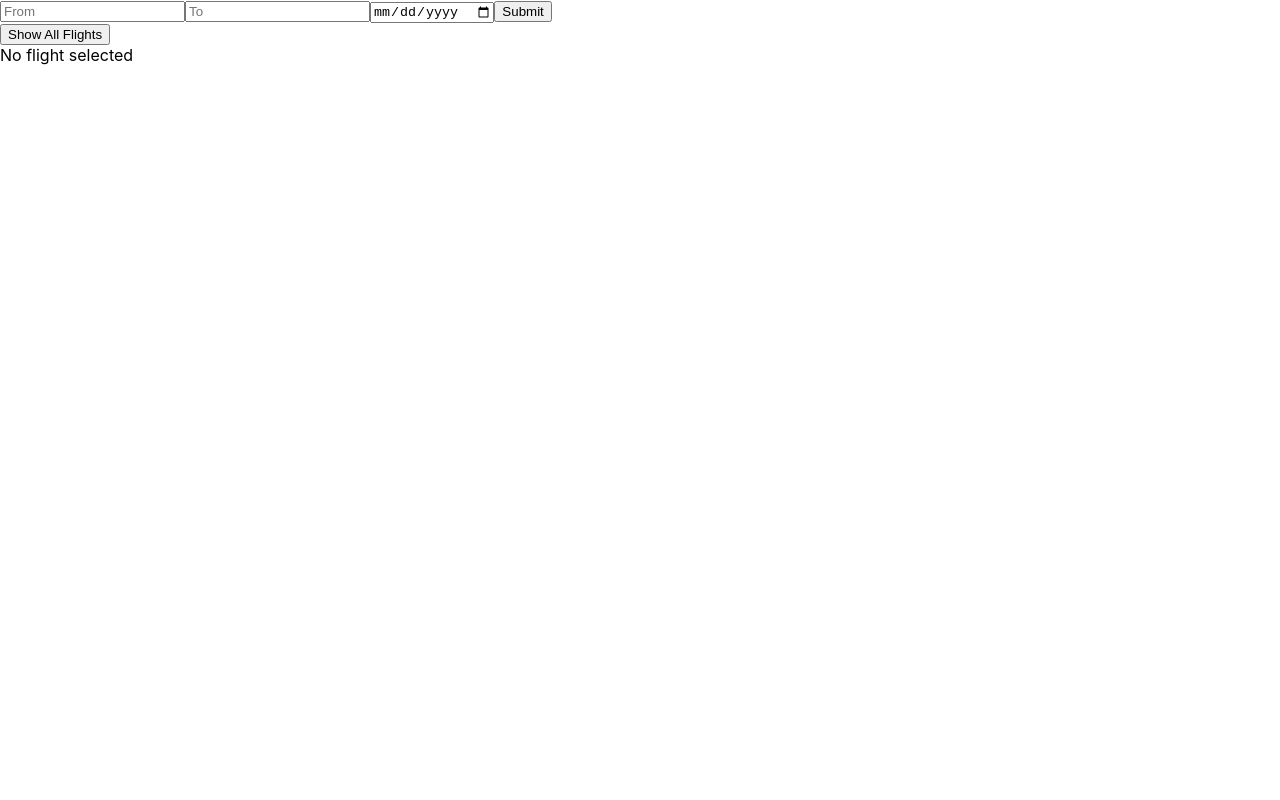
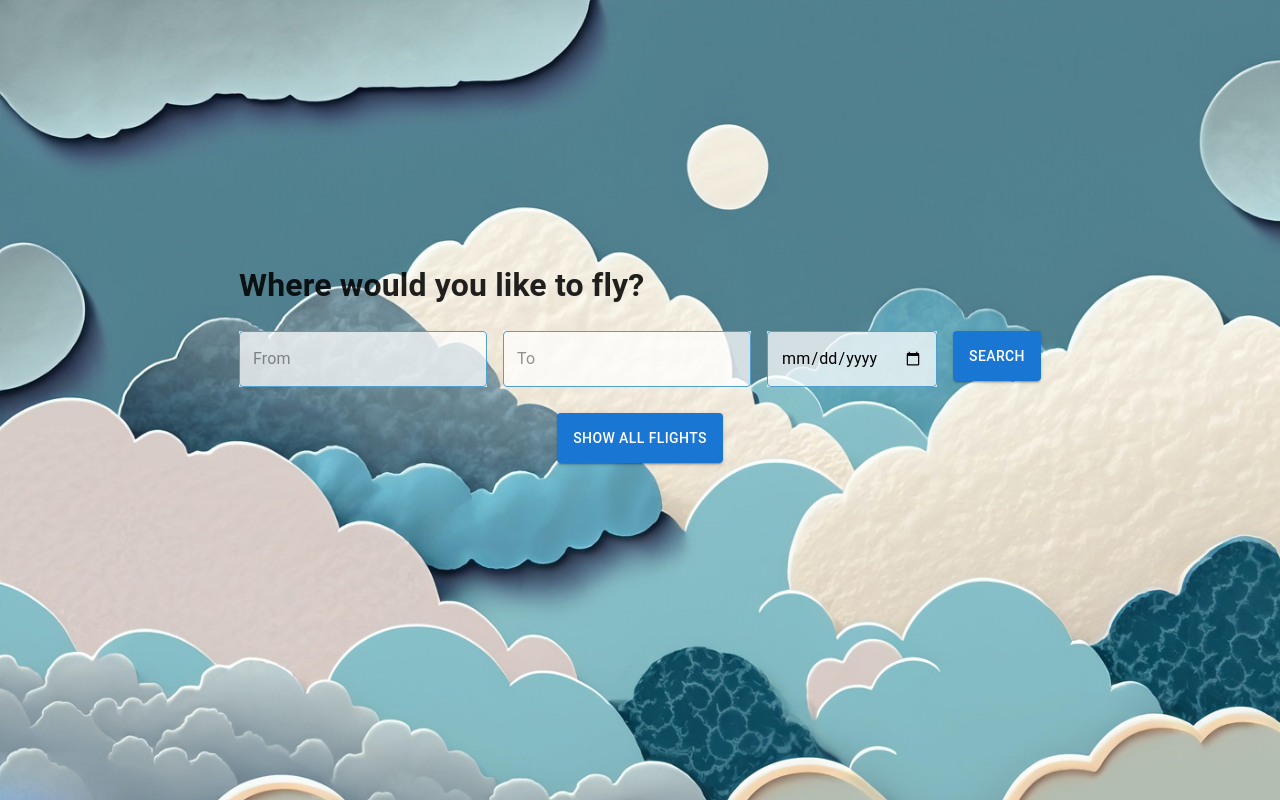
Before and after one commit to jakmaria/Flight-booking, a React (Create React App) app in the folder flight-reservation/: page / in a window 1280 px wide. Built offline with nearby package versions, Linux system fonts and the light colour scheme.

Commit message:
styling done, flight search adjusted

```diff
--- a/flight-reservation/public/index.html
+++ b/flight-reservation/public/index.html
@@ -5,10 +5,7 @@
     <link rel="icon" href="%PUBLIC_URL%/favicon.ico" />
     <meta name="viewport" content="width=device-width, initial-scale=1" />
     <meta name="theme-color" content="#000000" />
-    <meta
-      name="description"
-      content="Web site created using create-react-app"
-    />
+    <meta name="description" content="Web site created using create-react-app" />
     <link rel="apple-touch-icon" href="%PUBLIC_URL%/logo192.png" />
     <!--
       manifest.json provides metadata used when your web app is installed on a
--- a/flight-reservation/src/App.tsx
+++ b/flight-reservation/src/App.tsx
@@ -1,21 +1,33 @@
 import React from 'react';
-import { ThemeProvider, createTheme } from '@mui/material/styles';
+import { ThemeProvider } from '@mui/material/styles';
 import FlightSearch from './components/FlightSearch';
 import FlightList from './components/FlightList';
 import Confirmation from './components/Confirmation';
 import PassengerInfo from './components/PassengerInfo';
 import SeatSelection from './components/SeatSelection';
-
-const theme = createTheme();
+import { theme, useStyles } from './styles/theme';
+import { CssBaseline, Box, Grid } from '@mui/material';
 
 const App: React.FC = () => {
+  const classes = useStyles();
   return (
     <ThemeProvider theme={theme}>
-      <FlightSearch />
-      <FlightList />
-      <PassengerInfo />
-      <SeatSelection/>
-      <Confirmation />
+      <CssBaseline />
+      <Box className={classes.root}>
+        <Grid
+          container
+          direction="column"
+          justifyContent="center"
+          alignItems="center"
+          style={{ paddingTop: '15rem' }}
+        >
+          <FlightSearch />
+          <FlightList />
+          <PassengerInfo />
+          <SeatSelection />
+          <Confirmation />
+        </Grid>
+      </Box>
     </ThemeProvider>
   );
 };
--- a/flight-reservation/src/components/FlightList.tsx
+++ b/flight-reservation/src/components/FlightList.tsx
@@ -1,9 +1,20 @@
-import React from 'react';
+import React, { useState } from 'react';
 import { useFlightContext } from '../contexts/FlightContext';
-import FlightDetails from './FlightDetails';
+import FlightCard from './FlightDetails';
+import { Box, Button, Grid } from '@mui/material';
 
 const FlightList: React.FC = () => {
-  const { state, showAllFlights } = useFlightContext();
+  const { state, showAllFlights, hideAllFlights } = useFlightContext();
+  const [showAll, setShowAll] = useState(false);
+
+  const handleShowAllFlights = () => {
+    if (!showAll) {
+      showAllFlights();
+    } else {
+      hideAllFlights();
+    }
+    setShowAll(!showAll);
+  };
 
   if (state.bookingStep !== 'SEARCH') {
     return null;
@@ -11,9 +22,24 @@ const FlightList: React.FC = () => {
 
   return (
     <div>
-      <button onClick={showAllFlights}>Show All Flights</button>
-      {state &&
-        state.filteredFlights.map((flight) => <FlightDetails key={flight.id} flight={flight} />)}
+      <Box display="flex" justifyContent="center" marginBottom="2rem" marginTop="2rem">
+        <Button
+          onClick={handleShowAllFlights}
+          variant="contained"
+          color="primary"
+          style={{ height: '50px' }}
+        >
+          {state.filteredFlights.length > 0 ? 'Hide All Flights' : 'Show All Flights'}
+        </Button>
+      </Box>
+      <Grid container justifyContent="center" alignItems="center">
+        {state &&
+          state.filteredFlights.map((flight) => (
+            <Grid item xs={12} sm={6} md={4} key={flight.id}>
+              <FlightCard flight={flight} />
+            </Grid>
+          ))}
+      </Grid>
     </div>
   );
 };
--- a/flight-reservation/src/components/FlightSearch.tsx
+++ b/flight-reservation/src/components/FlightSearch.tsx
@@ -3,6 +3,9 @@ import { useForm } from 'react-hook-form';
 import { useFlightContext } from '../contexts/FlightContext';
 import { yupResolver } from '@hookform/resolvers/yup';
 import { schema } from '../validation/FlightSearchValidation';
+import TextField from '@mui/material/TextField';
+import Button from '@mui/material/Button';
+import { Grid } from '@mui/material';
 
 type Inputs = {
   from: string;
@@ -25,22 +28,50 @@ const FlightSearch: React.FC = () => {
     setSearched(true);
   };
 
+  if (state.bookingStep !== 'SEARCH') {
+    return null;
+  }
+
   return (
-    <form onSubmit={handleSubmit(onSubmit)}>
-      <input {...register('from', { required: true })} placeholder="From" />
-      {errors.from && <p>{errors.from.message}</p>}
+    <div>
+      <h1>Where would you like to fly?</h1>
+      <form onSubmit={handleSubmit(onSubmit)}>
+        <Grid container direction="row" spacing={2} justifyContent="center">
+          <Grid item>
+            <TextField
+              {...register('from', { required: true })}
+              placeholder="From"
+              error={Boolean(errors.from)}
+              helperText={errors.from?.message}
+              style={{ height: '50px' }}
+            />
+          </Grid>
 
-      <input {...register('to', { required: true })} placeholder="To" />
-      {errors.to && <p>{errors.to.message}</p>}
+          <Grid item>
+            <TextField
+              {...register('to', { required: true })}
+              placeholder="To"
+              error={Boolean(errors.to)}
+              helperText={errors.to?.message}
+              style={{ height: '50px' }}
+            />
+          </Grid>
 
-      <input {...register('departureDate', { required: true })} type="date" />
-      {errors.departureDate && <p>{errors.departureDate.message}</p>}
+          <Grid item>
+            <TextField {...register('departureDate')} type="date" style={{ height: '50px' }} />
+          </Grid>
+          <Grid item>
+            <Button type="submit" variant="contained" color="primary" style={{ height: '50px' }}>
+              Search
+            </Button>
+          </Grid>
+        </Grid>
 
-      <input type="submit" />
-      {searched && state.filteredFlights.length === 0 && (
-        <p>No flights available with your specified criteria.</p>
-      )}
-    </form>
+        {searched && state.filteredFlights.length === 0 && (
+          <p>No flights available with your specified criteria.</p>
+        )}
+      </form>
+    </div>
   );
 };
 
--- a/flight-reservation/src/components/PassengerInfo.tsx
+++ b/flight-reservation/src/components/PassengerInfo.tsx
@@ -1,7 +1,6 @@
-import React, { useEffect, useState } from 'react';
+import React, { useCallback, useEffect, useState } from 'react';
 import { useFieldArray, useForm } from 'react-hook-form';
-import TextField from '@mui/material/TextField';
-import Button from '@mui/material/Button';
+import { Box, Grid, TextField, Button } from '@mui/material';
 import { useFlightContext } from '../contexts/FlightContext';
 import { yupResolver } from '@hookform/resolvers/yup';
 import { passengerCountSchema, schema } from '../validation/PassengerInfoValidation';
@@ -21,7 +20,7 @@ export type PassengerCountFormData = {
 const PassengerInfo: React.FC = () => {
   const [passengerCount, setPassengerCount] = useState(0);
   const { state, setPassengerInfo } = useFlightContext();
-
+  const [isPassengerCountSet, setIsPassengerCountSet] = useState(false);
   const maxSeats = (state.reservation?.seats.filter((seat) => seat.available) || []).length;
 
   const {
@@ -41,6 +40,7 @@ const PassengerInfo: React.FC = () => {
     control,
     name: 'passengers',
   });
+
   useEffect(() => {
     const numberOfPassengerForms = fields.length;
 
@@ -56,35 +56,59 @@ const PassengerInfo: React.FC = () => {
     // eslint-disable-next-line react-hooks/exhaustive-deps
   }, [passengerCount]);
 
-  const onSubmit = (data: FormData) => {
+  const handleNumberOfPassengers = useCallback((data: { numPassengers: string }) => {
+    setPassengerCount(parseInt(data.numPassengers));
+    setIsPassengerCountSet(true);
+  }, []);
+
+  const onSubmit = useCallback(
+    (data: FormData) => {
       setPassengerInfo(data);
-  };
-
-  const handleNumberOfPassengers = (data: { numPassengers: string }) => {
-    setPassengerCount(parseInt(data.numPassengers));
-  };
+    },
+    [setPassengerInfo]
+  );
 
   if (state.bookingStep !== 'PASSENGER_INFO') {
     return null;
   }
 
   return (
-    <div>
+    <Box
+      display="flex"
+      flexDirection="column"
+      alignItems="center"
+      justifyContent="center"
+      minHeight="20vh"
+      padding={2}
+    >
+      {!isPassengerCountSet && (
         <form onSubmit={handleSubmitPassengerCount(handleNumberOfPassengers)}>
           <h1>How many of you will be travelling?</h1>
-        <input
+          <TextField
             {...registerPassengerCount('numPassengers')}
             type="number"
-          min="1"
-          max={maxSeats}
+            InputProps={{
+              inputProps: {
+                min: 1,
+                max: maxSeats,
+              },
+            }}
             required
+            variant="outlined"
+            error={Boolean(passengerCountErrors.numPassengers)}
+            helperText={passengerCountErrors.numPassengers?.message || ''}
+            sx={{ height: '50px', minWidth: '5rem' }}
           />
-        {passengerCountErrors.numPassengers && <p>{passengerCountErrors.numPassengers.message}</p>}
-
-        <Button type="submit" variant="contained" color="primary">
-          Set number of passengers
+          <Button
+            type="submit"
+            variant="contained"
+            color="primary"
+            sx={{ ml: '1rem', height: '50px' }}
+          >
+            That's it!
           </Button>
         </form>
+      )}
 
       <form onSubmit={handleSubmitPassengerData(onSubmit)}>
         {fields.map((field, index) => {
@@ -94,20 +118,25 @@ const PassengerInfo: React.FC = () => {
           const passportIdErrorMessage = passengerError?.passportId?.message || '';
 
           return (
-            <div key={field.id}>
+            <Grid container direction="column" spacing={2} justifyContent="center" key={field.id}>
+              <Grid item xs={12} sm={6}>
                 <TextField
                   {...registerPassengerData(`passengers.${index}.fullName`)}
                   label="Full Name"
                   variant="outlined"
+                  fullWidth
                   required
                   error={Boolean(fullNameErrorMessage)}
                   helperText={fullNameErrorMessage}
                 />
+              </Grid>
+              <Grid item xs={12} sm={6}>
                 <TextField
                   {...registerPassengerData(`passengers.${index}.birthDate`)}
                   label="Date of Birth"
                   type="date"
                   variant="outlined"
+                  fullWidth
                   InputLabelProps={{
                     shrink: true,
                   }}
@@ -115,23 +144,26 @@ const PassengerInfo: React.FC = () => {
                   error={Boolean(birthDateErrorMessage)}
                   helperText={birthDateErrorMessage}
                 />
-
+              </Grid>
+              <Grid item xs={12} sm={6}>
                 <TextField
                   {...registerPassengerData(`passengers.${index}.passportId`)}
                   label="Passport ID"
                   variant="outlined"
+                  fullWidth
                   required
                   error={Boolean(passportIdErrorMessage)}
                   helperText={passportIdErrorMessage}
                 />
-            </div>
+              </Grid>
+              <Button type="submit" variant="contained" color="primary" sx={{ mt: 2 }}>
+                Confirm passenger info
+              </Button>
+            </Grid>
           );
         })}
-        <Button type="submit" variant="contained" color="primary">
-          Confirm passenger info
-        </Button>
       </form>
-    </div>
+    </Box>
   );
 };
 
--- a/flight-reservation/src/components/SeatSelection.tsx
+++ b/flight-reservation/src/components/SeatSelection.tsx
@@ -2,15 +2,12 @@ import React from 'react';
 import { useFlightContext } from '../contexts/FlightContext';
 import { Seat } from '../types/Flight';
 import Button from '@mui/material/Button';
+import { Box } from '@mui/system';
 
 const SeatSelection: React.FC = () => {
   const { state, selectSeat, deselectSeat, confirmReservation } = useFlightContext();
 
   const flight = state.reservation;
-
-  if (!flight) {
-    return <div>No flight selected</div>;
-  }
 
   const handleSeatClick = (seat: Seat) => {
     if (state.selectedSeats.find((s) => s.id === seat.id)) {
@@ -32,8 +29,10 @@ const SeatSelection: React.FC = () => {
   }
   return (
     <div>
+      <Box display="flex" flexDirection="column" alignItems="center" justifyContent="center">
         <h2>Select a Seat</h2>
-      {flight.seats.map((seat: Seat) => (
+        {flight &&
+          flight.seats.map((seat: Seat) => (
             <Button
               key={seat.id}
               onClick={() => {
@@ -44,8 +43,12 @@ const SeatSelection: React.FC = () => {
               variant="contained"
               sx={
                 state.selectedSeats.find((s) => s.id === seat.id)
-              ? { backgroundColor: 'green', '&:hover': { backgroundColor: 'darkgreen' } }
-              : {}
+                  ? {
+                      backgroundColor: 'green',
+                      '&:hover': { backgroundColor: 'darkgreen' },
+                      m: '1rem',
+                    }
+                  : { m: '1rem' }
               }
             >
               {seat.number}
@@ -56,9 +59,13 @@ const SeatSelection: React.FC = () => {
             handleConfirmation();
           }}
           disabled={!isSelectionCorrect}
+          variant="contained"
+          color="primary"
+          sx={{ mt: '2rem' }}
         >
           Confirm reservation
         </Button>
+      </Box>
     </div>
   );
 };
--- a/flight-reservation/src/contexts/FlightContext.tsx
+++ b/flight-reservation/src/contexts/FlightContext.tsx
@@ -21,6 +21,7 @@ type Action =
   | { type: 'SET_RESERVATION'; payload: Flight }
   | { type: 'CLEAR_RESERVATION' }
   | { type: 'SHOW_ALL_FLIGHTS' }
+  | { type: 'HIDE_ALL_FLIGHTS' }
   | { type: 'SELECT_SEAT'; payload: Seat }
   | { type: 'DESELECT_SEAT'; payload: Seat }
   | { type: 'SET_PASSENGER_INFO'; payload: FormData }
@@ -39,18 +40,32 @@ const flightReducer = (state: State, action: Action): State => {
     case 'SHOW_ALL_FLIGHTS':
       return {
         ...state,
+        filteredFlights: [],
+      };
+    case 'HIDE_ALL_FLIGHTS':
+      return {
+        ...state,
         filteredFlights: state.flights,
       };
     case 'FILTER_FLIGHTS':
       const { from, to, departureDate } = action.payload;
-      return {
-        ...state,
-        filteredFlights: state.flights.filter(
+      let filteredFlights;
+      if (departureDate) {
+        filteredFlights = state.flights.filter(
           (flight) =>
             flight.from === from &&
             flight.to === to &&
             new Date(flight.departure).toDateString() === new Date(departureDate).toDateString()
-        ),
+        );
+      } else {
+        filteredFlights = state.flights.filter(
+          (flight) => flight.from === from && flight.to === to
+        );
+      }
+
+      return {
+        ...state,
+        filteredFlights: filteredFlights,
       };
     case 'SET_RESERVATION':
       return { ...state, reservation: action.payload, bookingStep: 'PASSENGER_INFO' };
@@ -140,6 +155,10 @@ export const useFlightContext = () => {
     dispatch({ type: 'SHOW_ALL_FLIGHTS' });
   };
 
+  const hideAllFlights = () => {
+    dispatch({ type: 'HIDE_ALL_FLIGHTS' });
+  };
+
   const selectSeat = (seat: Seat) => {
     dispatch({ type: 'SELECT_SEAT', payload: seat });
   };
@@ -165,6 +184,7 @@ export const useFlightContext = () => {
     filterFlights,
     setReservation,
     showAllFlights,
+    hideAllFlights,
     selectSeat,
     deselectSeat,
     setPassengerInfo,
--- /dev/null
+++ b/flight-reservation/src/styles/theme.ts
@@ -0,0 +1,42 @@
+import { createTheme } from '@mui/material/styles';
+import { makeStyles } from '@mui/styles';
+import backgroundImage from '../assets/Cloud_background.jpg';
+
+export const theme = createTheme({
+  components: {
+    MuiTextField: {
+      styleOverrides: {
+        root: {
+          '& .MuiOutlinedInput-root': {
+            '& fieldset': {
+              borderColor: '#519fcf',
+            },
+            '&:hover fieldset': {
+              borderColor: '#b9d8eb',
+            },
+            '&.Mui-focused fieldset': {
+              borderColor: '#1565c0',
+            },
+            '& input': {
+              backgroundColor: 'rgba(255, 255, 255, 0.75)',
+              color: 'black',
+            },
+          },
+          '& .MuiFormLabel-root': {
+            color: 'black',
+          },
+        },
+      },
+    },
+  },
+});
+
+export const useStyles = makeStyles({
+  root: {
+    backgroundImage: `url(${backgroundImage})`,
+    backgroundAttachment: 'scroll',
+    backgroundSize: 'cover',
+    backgroundRepeat: 'no-repeat',
+    minHeight: '100vh',
+  },
+});
--- a/flight-reservation/src/types/Flight.ts
+++ b/flight-reservation/src/types/Flight.ts
@@ -18,5 +18,5 @@ export type Flight = {
 export type FlightSearch = {
   from: string;
   to: string;
-    departureDate: string;
+  departureDate?: string | null;
 };
--- a/flight-reservation/src/validation/FlightSearchValidation.ts
+++ b/flight-reservation/src/validation/FlightSearchValidation.ts
@@ -8,6 +8,6 @@ export const schema = yup.object().shape({
     .notOneOf([yup.ref('from'), null], 'From and To destinations cannot be the same'),
   departureDate: yup
     .date()
-    .required('Date is required')
-    .min(new Date(), 'Date cannot be in the past'),
+    .transform((value, originalValue) => (originalValue.trim() === '' ? null : value))
+    .nullable(),
 });
```
Also changed, not shown: flight-reservation/src/components/Confirmation.tsx (+17 -0 lines), flight-reservation/src/components/FlightDetails.tsx (+36 -13 lines), flight-reservation/src/assets/Cloud_background.jpg (added). Lines whose indentation alone changed are shown as unchanged.
